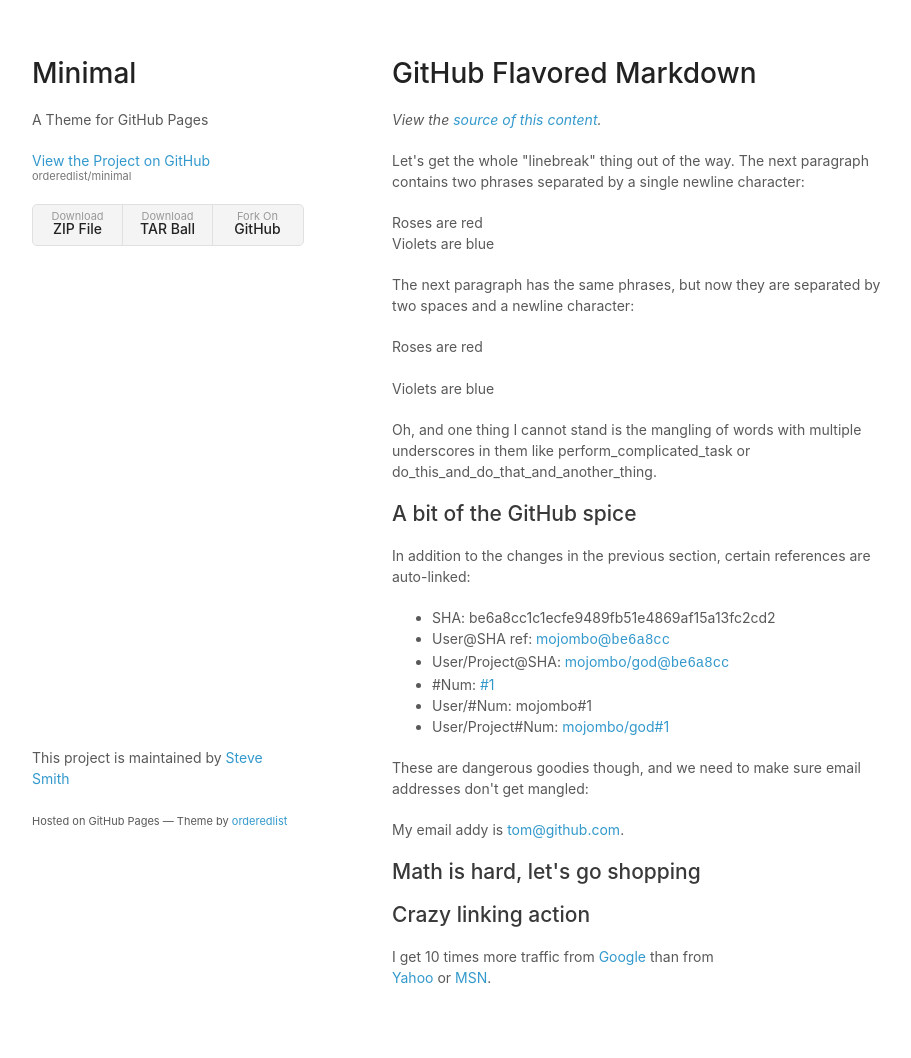
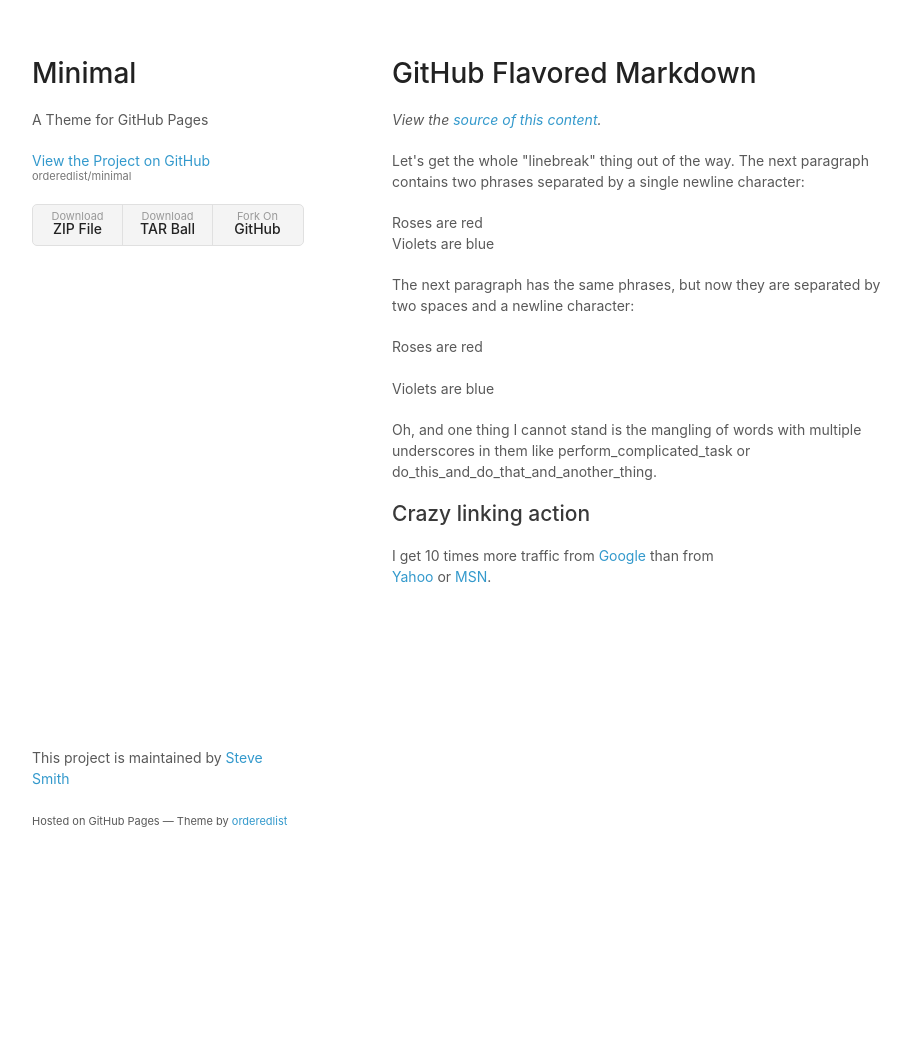
Before and after one commit to AECCSB/sacb-meeting, a Jekyll site: the page test.html, which Jekyll copies as it is, in a window 1280 px wide. Shown: the whole page, without its empty margins (178-1089 px from the left). Built offline with Jekyll 4.4.1, drawn with Linux system fonts in a browser that asks for light colours; after the commit the page ends 900 px from its top, so only the background shows below that.

Commit message:
Cut a bit more

```diff
--- a/test.html
+++ b/test.html
@@ -41,25 +41,6 @@
 
         <p>Oh, and one thing I cannot stand is the mangling of words with multiple underscores in them like perform_complicated_task or do_this_and_do_that_and_another_thing.</p>
 
-        <h2>A bit of the GitHub spice</h2>
-
-        <p>In addition to the changes in the previous section, certain references are auto-linked:</p>
-
-        <ul>
-          <li>SHA: be6a8cc1c1ecfe9489fb51e4869af15a13fc2cd2</li>
-          <li>User@SHA ref: <a href="https://github.com/mojombo/product/commit/be6a8cc1c1ecfe9489fb51e4869af15a13fc2cd2" class="commit-link">mojombo@<tt>be6a8cc</tt></a></li>
-          <li>User/Project@SHA: <a href="https://github.com/mojombo/god/commit/be6a8cc1c1ecfe9489fb51e4869af15a13fc2cd2" class="commit-link">mojombo/god@<tt>be6a8cc</tt></a></li>
-          <li>#Num: <a href="https://github.com/github/product/issues/1" class="issue-link" title="Baseline: What is up in the air right now?">#1</a></li>
-          <li>User/#Num: mojombo#1</li>
-          <li>User/Project#Num: <a href="https://github.com/mojombo/god/issues/1" class="issue-link" title="The server is not available (or you do not have permissions to access it)">mojombo/god#1</a></li>
-        </ul>
-
-        <p>These are dangerous goodies though, and we need to make sure email addresses don't get mangled:</p>
-
-        <p>My email addy is <a href="mailto:tom@github.com">tom@github.com</a>.</p>
-
-        <h2>Math is hard, let's go shopping</h2>
-
         <h2>Crazy linking action</h2>
 
         <p>I get 10 times more traffic from <a href="http://google.com/" title="Google">Google</a> than from<br>
```
